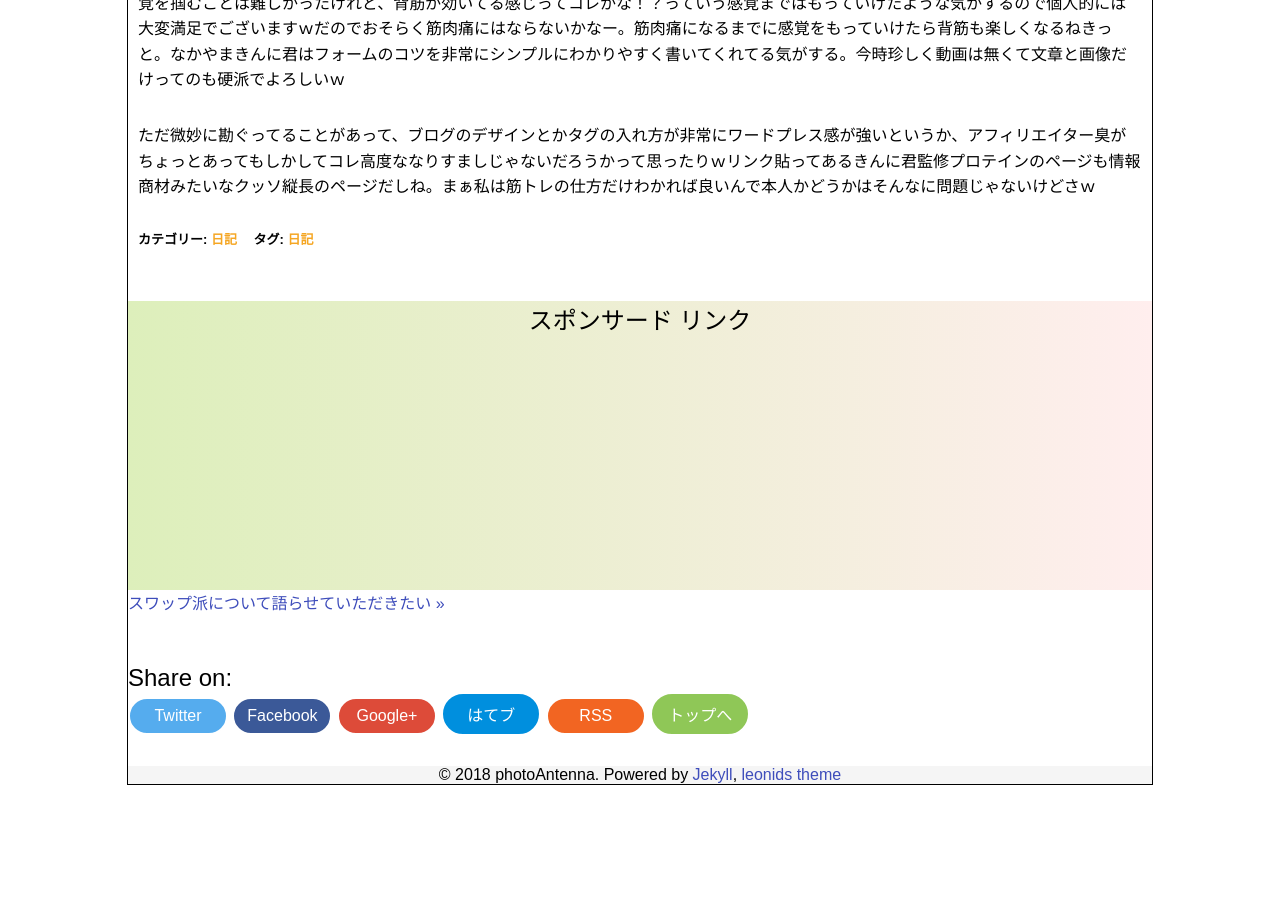
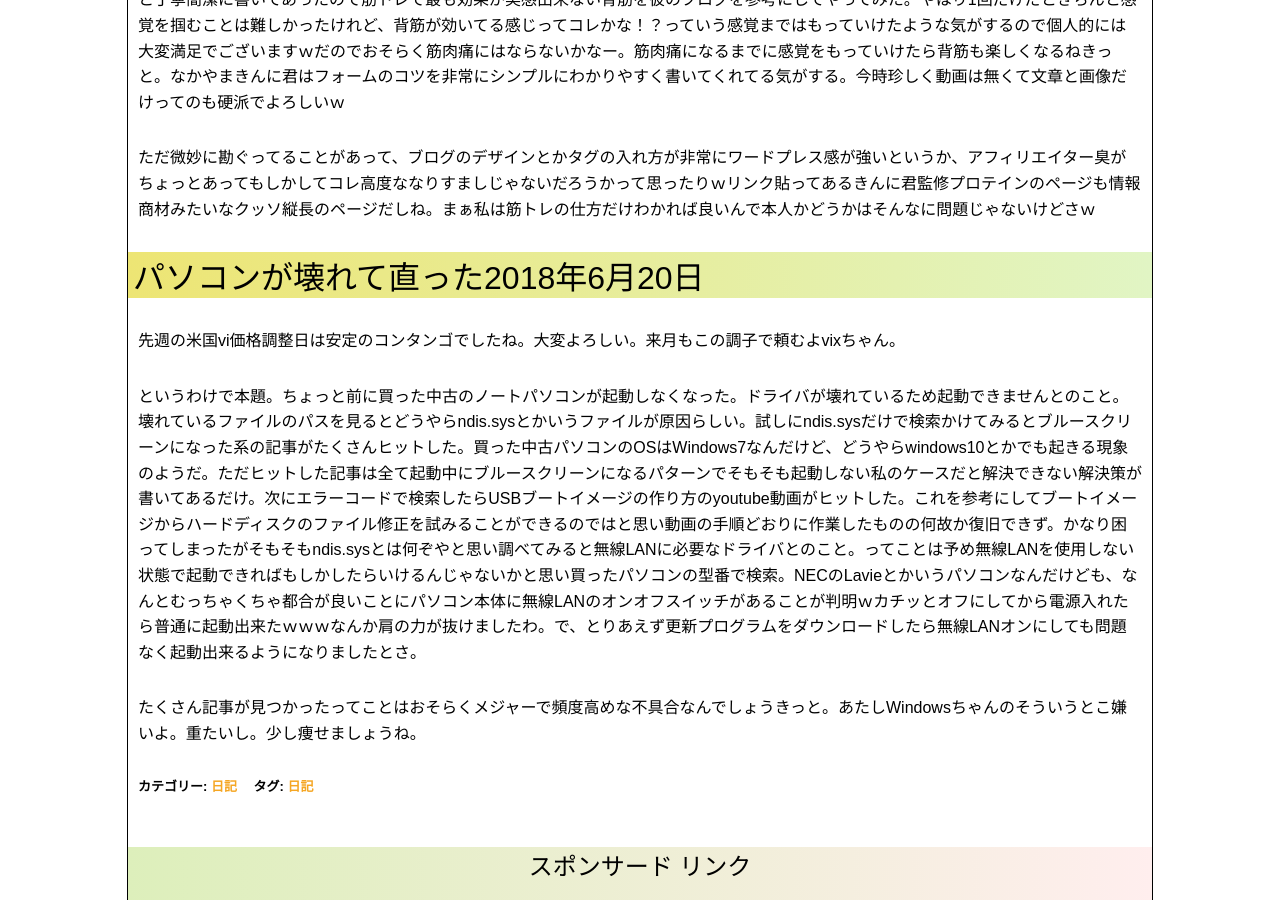
Before and after one commit to photoantenna/photoantenna.github.io, a Jekyll site: the page built from _posts/2018-06-05-diary.md, in a window 1280 px wide and 900 px high, scrolled down 3421 px. Built offline with Jekyll 4.4.1, drawn with Linux system fonts in a browser that asks for light colours; before the commit the page ends 4214 px from its top, so only the background shows below that; some of the changed text lies outside the part shown.

Commit message:
日記更新

```diff
--- a/_posts/2018-06-05-diary.md
+++ b/_posts/2018-06-05-diary.md
@@ -2,12 +2,12 @@
 layout: post
 title: "きたる湿度に怯え出す頃の日記"
 permalink: diary09
-excerpt: "updated2018-06-13,日常のことや出来事に対する自分の反応を文章化していこうのコーナーです。特にテーマも設けずにつらつらと書いていくとっても楽しいコーナーです。見る人にとって楽しいコーナーかどうかは定かではありませんよー"
+excerpt: "updated2018-06-20,日常のことや出来事に対する自分の反応を文章化していこうのコーナーです。特にテーマも設けずにつらつらと書いていくとっても楽しいコーナーです。見る人にとって楽しいコーナーかどうかは定かではありませんよー"
 categories: "日記"
 tags: "日記"
-keywords: "github, SVXY, gmail, レッグランジ, なかやまきんに君"
+keywords: "github, SVXY, gmail, レッグランジ, なかやまきんに君, ndis.sys"
 mokuji: true
-update: 2018-06-13
+update: 2018-06-20
 image:
   feature: diary.jpg
 ---
@@ -49,3 +49,11 @@ image:
 背筋についてググってたら偶然なかやまきんに君のブログに辿り着いた。彼ブログやってたのねｗ自宅でできる筋トレのやり方について割と丁寧簡潔に書いてあったので筋トレで最も効果が実感出来ない背筋を彼のブログを参考にしてやってみた。やはり1回だけだときちんと感覚を掴むことは難しかったけれど、背筋が効いてる感じってコレかな！？っていう感覚まではもっていけたような気がするので個人的には大変満足でございますｗだのでおそらく筋肉痛にはならないかなー。筋肉痛になるまでに感覚をもっていけたら背筋も楽しくなるねきっと。なかやまきんに君はフォームのコツを非常にシンプルにわかりやすく書いてくれてる気がする。今時珍しく動画は無くて文章と画像だけってのも硬派でよろしいｗ
 
 ただ微妙に勘ぐってることがあって、ブログのデザインとかタグの入れ方が非常にワードプレス感が強いというか、アフィリエイター臭がちょっとあってもしかしてコレ高度ななりすましじゃないだろうかって思ったりｗリンク貼ってあるきんに君監修プロテインのページも情報商材みたいなクッソ縦長のページだしね。まぁ私は筋トレの仕方だけわかれば良いんで本人かどうかはそんなに問題じゃないけどさｗ
+
+### パソコンが壊れて直った2018年6月20日
+
+先週の米国vi価格調整日は安定のコンタンゴでしたね。大変よろしい。来月もこの調子で頼むよvixちゃん。
+
+というわけで本題。ちょっと前に買った中古のノートパソコンが起動しなくなった。ドライバが壊れているため起動できませんとのこと。壊れているファイルのパスを見るとどうやらndis.sysとかいうファイルが原因らしい。試しにndis.sysだけで検索かけてみるとブルースクリーンになった系の記事がたくさんヒットした。買った中古パソコンのOSはWindows7なんだけど、どうやらwindows10とかでも起きる現象のようだ。ただヒットした記事は全て起動中にブルースクリーンになるパターンでそもそも起動しない私のケースだと解決できない解決策が書いてあるだけ。次にエラーコードで検索したらUSBブートイメージの作り方のyoutube動画がヒットした。これを参考にしてブートイメージからハードディスクのファイル修正を試みることができるのではと思い動画の手順どおりに作業したものの何故か復旧できず。かなり困ってしまったがそもそもndis.sysとは何ぞやと思い調べてみると無線LANに必要なドライバとのこと。ってことは予め無線LANを使用しない状態で起動できればもしかしたらいけるんじゃないかと思い買ったパソコンの型番で検索。NECのLavieとかいうパソコンなんだけども、なんとむっちゃくちゃ都合が良いことにパソコン本体に無線LANのオンオフスイッチがあることが判明ｗカチッとオフにしてから電源入れたら普通に起動出来たｗｗｗなんか肩の力が抜けましたわ。で、とりあえず更新プログラムをダウンロードしたら無線LANオンにしても問題なく起動出来るようになりましたとさ。
+
+たくさん記事が見つかったってことはおそらくメジャーで頻度高めな不具合なんでしょうきっと。あたしWindowsちゃんのそういうとこ嫌いよ。重たいし。少し痩せましょうね。
```
